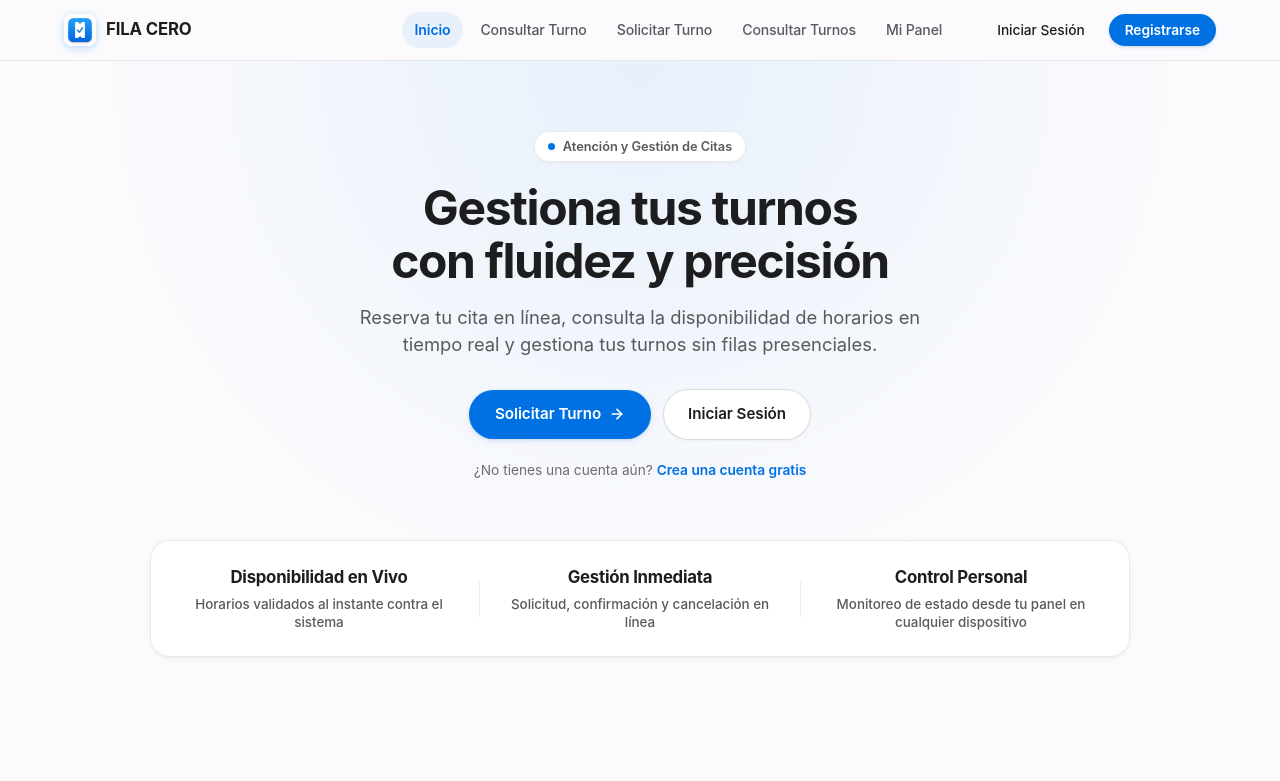
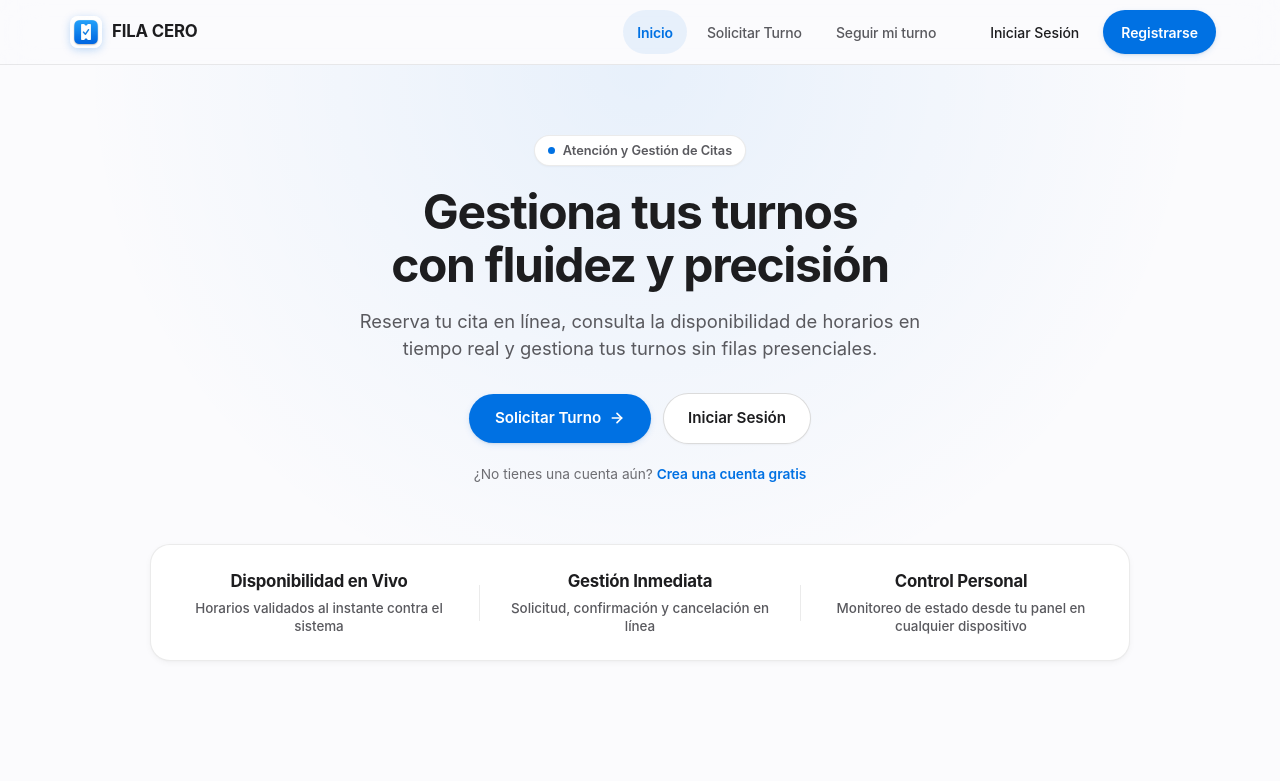
Before and after one commit to JhostynD/proyecto_final, a React (Vite) app in the folder frontend/: page / in a window 1280 px wide. Shown: the top 781 px of the page. Built offline with nearby package versions, Linux system fonts and the light colour scheme; no server answers.

Commit message:
feat(ui): navegacion limpia, areas tactiles de 44px y tokens base HIG

```diff
--- a/frontend/src/components/Navbar.css
+++ b/frontend/src/components/Navbar.css
@@ -12,7 +12,9 @@
 
 @media (prefers-color-scheme: dark) {
   .navbar-wrapper {
-    background: rgba(28, 28, 30, 0.82);
+    background: rgba(0, 0, 0, 0.75);
+    backdrop-filter: blur(20px) saturate(180%);
+    -webkit-backdrop-filter: blur(20px) saturate(180%);
   }
 }
 
@@ -20,7 +22,7 @@
   max-width: 1200px;
   margin: 0 auto;
   padding: 0 24px;
-  height: 60px;
+  height: 64px;
   display: flex;
   align-items: center;
   justify-content: space-between;
@@ -31,11 +33,15 @@
   display: flex;
   align-items: center;
   gap: 10px;
+  min-height: 44px;
+  min-width: 44px;
+  padding: 4px 6px;
   text-decoration: none;
   color: var(--text-primary);
   font-weight: 700;
   font-size: 1.05rem;
   letter-spacing: -0.015em;
+  border-radius: var(--radius-sm);
   transition: opacity var(--transition-fast);
 }
 
@@ -46,10 +52,10 @@
 .brand-logo {
   width: 32px;
   height: 32px;
-  border-radius: 8px;
+  border-radius: var(--radius-sm);
   object-fit: contain;
   display: block;
-  box-shadow: 0 2px 8px rgba(0, 122, 255, 0.28);
+  box-shadow: 0 2px 8px rgba(0, 113, 227, 0.25);
   flex-shrink: 0;
 }
 
@@ -62,7 +68,7 @@
 .navbar-collapse {
   display: flex;
   align-items: center;
-  gap: 28px;
+  gap: 24px;
 }
 
 /* Links */
@@ -70,16 +76,19 @@
   list-style: none;
   display: flex;
   align-items: center;
-  gap: 4px;
+  gap: 6px;
 }
 
 .nav-item {
-  display: inline-block;
-  padding: 7px 13px;
+  display: inline-flex;
+  align-items: center;
+  justify-content: center;
+  min-height: 44px;
+  padding: 8px 14px;
   border-radius: var(--radius-pill);
   color: var(--text-secondary);
   text-decoration: none;
-  font-size: 0.88rem;
+  font-size: var(--text-subhead);
   font-weight: 500;
   letter-spacing: -0.01em;
   transition: color var(--transition-fast), background-color var(--transition-fast), transform 100ms ease;
@@ -109,14 +118,18 @@
 .auth-buttons {
   display: flex;
   align-items: center;
-  gap: 10px;
+  gap: 8px;
 }
 
 .btn-ghost {
-  padding: 6px 14px;
+  display: inline-flex;
+  align-items: center;
+  justify-content: center;
+  min-height: 44px;
+  padding: 8px 16px;
   color: var(--text-primary);
   text-decoration: none;
-  font-size: 0.86rem;
+  font-size: var(--text-subhead);
   font-weight: 500;
   border-radius: var(--radius-pill);
   transition: background-color var(--transition-fast), transform 100ms ease;
@@ -131,31 +144,37 @@
 }
 
 .btn-primary-nav {
-  padding: 6px 16px;
-  background-color: var(--accent);
-  color: white;
+  display: inline-flex;
+  align-items: center;
+  justify-content: center;
+  min-height: 44px;
+  padding: 8px 18px;
+  background-color: var(--accent-solid);
+  color: #ffffff;
   text-decoration: none;
-  font-size: 0.86rem;
+  font-size: var(--text-subhead);
   font-weight: 600;
   border-radius: var(--radius-pill);
-  box-shadow: 0 1px 2px rgba(0, 0, 0, 0.08), 0 2px 4px rgba(0, 113, 227, 0.12);
+  box-shadow: var(--btn-primary-shadow);
   transition: background-color var(--transition-fast), box-shadow var(--transition-fast), transform 100ms ease;
 }
 
 .btn-primary-nav:hover {
   background-color: var(--accent-hover);
-  box-shadow: 0 2px 5px rgba(0, 0, 0, 0.1), 0 3px 8px rgba(0, 113, 227, 0.16);
+  box-shadow: var(--btn-primary-shadow-hover);
 }
 
 .btn-primary-nav:active {
   transform: scale(0.97);
+  box-shadow: var(--btn-primary-shadow-active);
 }
 
 .user-menu {
   display: flex;
   align-items: center;
-  gap: 10px;
+  gap: 8px;
   background: var(--bg-surface);
+  min-height: 44px;
   padding: 4px 6px 4px 14px;
   border-radius: var(--radius-pill);
   border: 1px solid var(--border-subtle);
@@ -163,19 +182,30 @@
 }
 
 .user-greeting {
-  font-size: 0.84rem;
+  font-size: var(--text-subhead);
   font-weight: 600;
   color: var(--text-primary);
 }
 
 .btn-logout {
-  padding: 4px 10px;
+  display: inline-flex;
+  align-items: center;
+  justify-content: center;
+  min-height: 36px;
+  padding: 6px 14px;
   background: var(--bg-secondary);
   color: var(--text-secondary);
   border-radius: var(--radius-pill);
-  font-size: 0.78rem;
+  border: none;
+  font-size: var(--text-caption);
   font-weight: 600;
+  cursor: pointer;
   transition: all var(--transition-fast);
+}
+
+.btn-logout:hover {
+  color: var(--text-primary);
+  background-color: var(--accent-subtle);
 }
 
 .btn-logout:hover {
--- a/frontend/src/components/Navbar.jsx
+++ b/frontend/src/components/Navbar.jsx
@@ -48,7 +48,7 @@ function Navbar() {
           <span className="hamburger-line"></span>
         </button>
 
-        {/* Links de escritorio y móvil */}
+        {/* Links de escritorio y móvil (máximo 5 ítems limpios) */}
         <div className={`navbar-collapse ${menuAbierto ? "is-open" : ""}`}>
           <ul className="nav-links">
             <li>
@@ -57,25 +57,22 @@ function Navbar() {
               </Link>
             </li>
             <li>
-              <Link to="/consulta-turno" className={`nav-item ${esActivo("/consulta-turno") ? "active" : ""}`} onClick={cerrarMenu}>
-                Consultar Turno
-              </Link>
-            </li>
-            <li>
               <Link to="/solicitar-turno" className={`nav-item ${esActivo("/solicitar-turno") ? "active" : ""}`} onClick={cerrarMenu}>
                 Solicitar Turno
               </Link>
             </li>
             <li>
-              <Link to="/consultar-turnos" className={`nav-item ${esActivo("/consultar-turnos") ? "active" : ""}`} onClick={cerrarMenu}>
-                Consultar Turnos
+              <Link to="/consulta-turno" className={`nav-item ${esActivo("/consulta-turno") ? "active" : ""}`} onClick={cerrarMenu}>
+                Seguir mi turno
               </Link>
             </li>
-            <li>
-              <Link to="/dashboard" className={`nav-item ${esActivo("/dashboard") ? "active" : ""}`} onClick={cerrarMenu}>
-                Mi Panel
-              </Link>
-            </li>
+            {sesion && (
+              <li>
+                <Link to="/consultar-turnos" className={`nav-item ${esActivo("/consultar-turnos") || esActivo("/dashboard") ? "active" : ""}`} onClick={cerrarMenu}>
+                  Mis turnos
+                </Link>
+              </li>
+            )}
             {sesion?.usuario?.rol === "admin" && (
               <li>
                 <Link
--- a/frontend/src/styles/Global.css
+++ b/frontend/src/styles/Global.css
@@ -1,24 +1,42 @@
 :root {
   color-scheme: light;
 
-  /* Typography Cascade */
-  --font-sans: -apple-system, BlinkMacSystemFont, "SF Pro Display", Inter, system-ui, sans-serif;
+  /* Typography Cascade & Scale */
+  --font-sans: -apple-system, BlinkMacSystemFont, "SF Pro Display", "SF Pro Text", Inter, system-ui, sans-serif;
+  --text-caption: 0.75rem;    /* 12px / 1.33 */
+  --text-callout: 0.8125rem;  /* 13px / 1.38 */
+  --text-subhead: 0.875rem;   /* 14px / 1.43 */
+  --text-body: 0.9375rem;     /* 15px / 1.47 */
+  --text-headline: 1.0625rem; /* 17px / 1.29 */
+  --text-title-2: 1.375rem;   /* 22px / 1.27 */
+  --text-title-1: 1.75rem;    /* 28px / 1.21 */
+  --text-display: clamp(2.5rem, 6vw, 4rem); /* Título Hero */
 
-  /* Canvas & Surfaces (Apple Canvas Light: #fbfbfd) */
+  /* Spacing Scale (4/8px Rhythm) */
+  --space-1: 4px;
+  --space-2: 8px;
+  --space-3: 12px;
+  --space-4: 16px;
+  --space-5: 24px;
+  --space-6: 32px;
+  --space-7: 48px;
+
+  /* Canvas & Surfaces (Apple Light) */
   --bg-canvas: #fbfbfd;
   --bg-surface: #ffffff;
   --bg-surface-elevated: #ffffff;
   --bg-secondary: #f5f5f7;
   --bg-tertiary: #e5e5ea;
 
-  /* Text & Labels (Apple System Hierarchy - WCAG AA compliant >= 4.5:1) */
+  /* Text & Labels (WCAG AA compliant >= 4.5:1) */
   --text-primary: #1d1d1f;
   --text-secondary: #59595e;
   --text-tertiary: #6e6e73;
   --text-quaternary: #8e8e93;
 
-  /* Brand / Apple Blue */
+  /* Brand / Apple Blue Accents */
   --accent: #0071e3;
+  --accent-solid: #0071e3; /* Para texto blanco sobre botón: contraste 4.53:1 */
   --accent-hover: #0077ed;
   --accent-active: #0062c4;
   --accent-subtle: rgba(0, 113, 227, 0.08);
@@ -41,13 +59,13 @@
   --shadow-lg: 0 14px 34px rgba(0, 0, 0, 0.07), 0 4px 12px rgba(0, 0, 0, 0.03);
   --shadow-modal: 0 24px 60px rgba(0, 0, 0, 0.12), 0 8px 24px rgba(0, 0, 0, 0.06);
 
-  /* Radii (Apple Continuous Squircle 12-20px) */
-  --radius-xs: 6px;
-  --radius-sm: 10px;
-  --radius-md: 14px;
-  --radius-lg: 18px;
-  --radius-xl: 20px;
-  --radius-pill: 980px;
+  /* Radii estandarizados (HIG) */
+  --radius-xs: 8px;     /* Alias para inputs y badges */
+  --radius-sm: 8px;     /* Inputs, badges, chips pequeños */
+  --radius-md: 16px;    /* Alias para tarjetas */
+  --radius-lg: 16px;    /* Tarjetas y paneles */
+  --radius-xl: 20px;    /* Modales y hojas flotantes */
+  --radius-pill: 980px; /* Botones principales, chips interactivos */
 
   /* Semantic Status Colors (Queue & Operations) */
   --status-pending-bg: rgba(245, 158, 11, 0.12);
@@ -99,12 +117,13 @@
     --bg-secondary: #2c2c2e;
     --bg-tertiary: #3a3a3c;
 
-    --text-primary: #f5f5f7;
-    --text-secondary: #a1a1a6;
-    --text-tertiary: #8e8e93;
+    --text-primary: #f5f5f7;   /* Contraste sobre #000000: 19.5:1, sobre #1c1c1e: 15.2:1 */
+    --text-secondary: #a1a1a6; /* Contraste sobre #000000: 7.0:1, sobre #1c1c1e: 5.5:1 (WCAG AA cumple) */
+    --text-tertiary: #8e8e93;  /* Contraste sobre #000000: 5.4:1 (WCAG AA cumple) */
     --text-quaternary: #636366;
 
-    --accent: #2997ff;
+    --accent: #2997ff;         /* Texto y enlaces sobre fondo oscuro: contraste 7.2:1 */
+    --accent-solid: #0071e3;   /* Fondo de botón sólido con texto blanco #ffffff: contraste 4.53:1 */
     --accent-hover: #47a6ff;
     --accent-active: #147ce5;
     --accent-subtle: rgba(41, 151, 255, 0.15);
@@ -124,6 +143,14 @@
     --shadow-md: 0 6px 18px rgba(0, 0, 0, 0.6), 0 2px 6px rgba(0, 0, 0, 0.3);
     --shadow-lg: 0 14px 34px rgba(0, 0, 0, 0.7);
     --shadow-modal: 0 24px 60px rgba(0, 0, 0, 0.85);
+
+    /* Radii Dark Mode consistentes */
+    --radius-xs: 8px;
+    --radius-sm: 8px;
+    --radius-md: 16px;
+    --radius-lg: 16px;
+    --radius-xl: 20px;
+    --radius-pill: 980px;
 
     --status-pending-bg: rgba(245, 158, 11, 0.18);
     --status-pending-text: #fbbf24;
```
